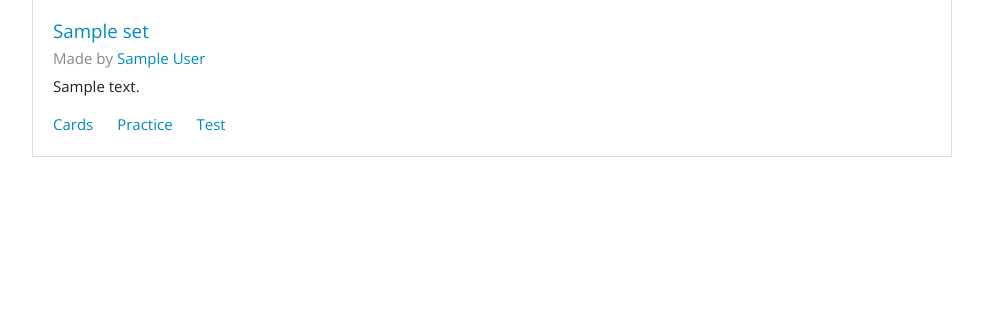
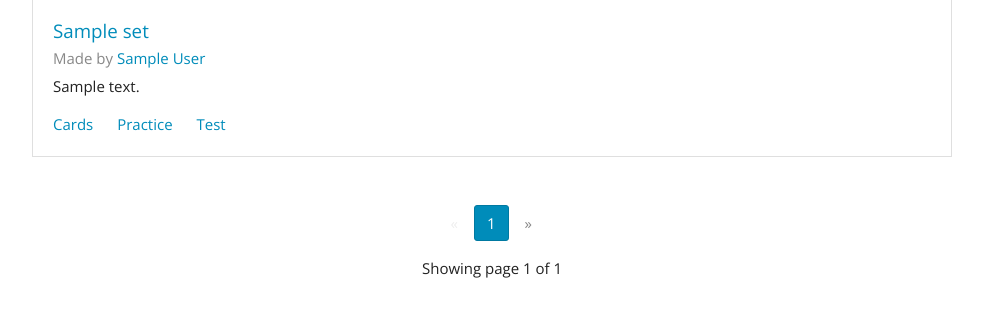
Before and after one commit to dkclee/MTWord, a Flask app: page /users/1/sets in a window 1280 px wide. Shown: the part 274-591 px from the top of the page, without its empty margins (148-1131 px from the left). Run offline with Flask 2, Linux system fonts and the light colour scheme; tables that the repository leaves empty hold one stand-in row (values such as "Sample post"); some libraries are stand-ins or nearby versions.

Commit message:
added pagination for the user set lists

```diff
--- a/app.py
+++ b/app.py
@@ -114,7 +114,7 @@ def index():
 def explore():
     """ Show the first 20 recent sets """
     page = request.args.get('page', 1, type=int)
-    sets = Set.query.order_by(Set.created_at.desc()).paginate(page, 5)
+    sets = Set.query.order_by(Set.created_at.desc()).paginate(page, 10)
     return render_template("explore.html", sets=sets.items, set_paginate=sets)
 
 
@@ -295,13 +295,17 @@ def edit_user_profile(user_id):
 def show_user_sets(user_id):
     """ Display the user's sets"""
 
+    page = request.args.get("page", 1, type=int)
+
     searched_user = User.query.get_or_404(user_id)
 
-    sets = searched_user.sets
+    sets = Set.query.filter_by(user_id=user_id).paginate(page, 10)
 
     return render_template("sets/sets_list.html",
-                           sets=sets,
+                           sets=sets.items,
+                           set_paginate=sets,
                            searched_user=searched_user)
+
 
 ####################################################################
 # Set Routes
--- a/templates/base.html
+++ b/templates/base.html
@@ -63,7 +63,7 @@
                     <div class="dropdown-menu">
                         <a class="dropdown-item" href="#">My Profile</a>
                         <div class="dropdown-divider"></div>
-                        <a class="dropdown-item" href="#">My Sets</a>
+                        <a class="dropdown-item" href="{{ url_for('show_user_sets', user_id=current_user.id)}}">My Sets</a>
                         <div class="dropdown-divider"></div>
                         <a class="dropdown-item" href="/logout">Logout</a>
                     </div>
--- a/templates/sets/sets_list.html
+++ b/templates/sets/sets_list.html
@@ -21,6 +21,10 @@
 
     {% include 'sets/_sets.html' %}
 </div>
+
+{% include 'sets/_pagination.html' %}
+
+
 {% endblock %}
 
 
```
